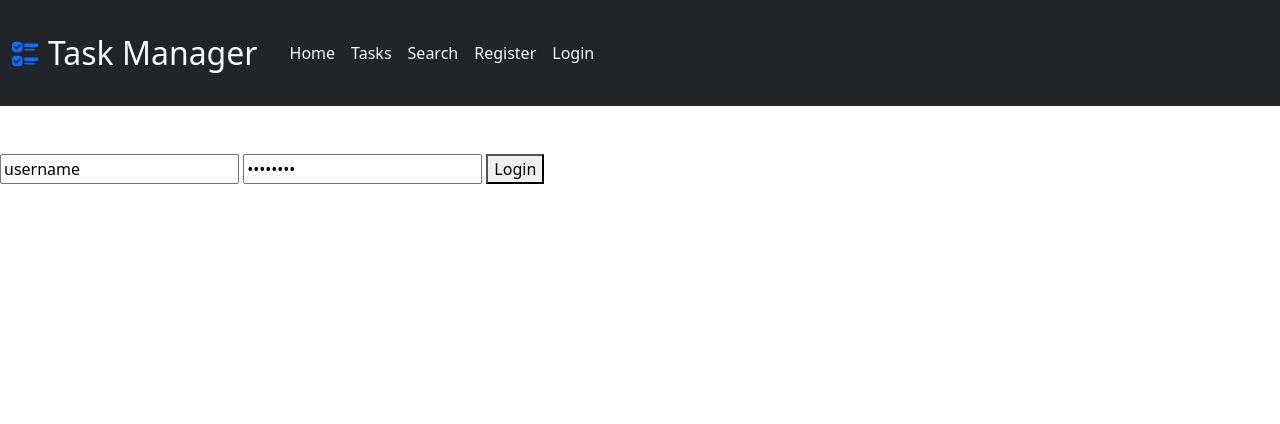
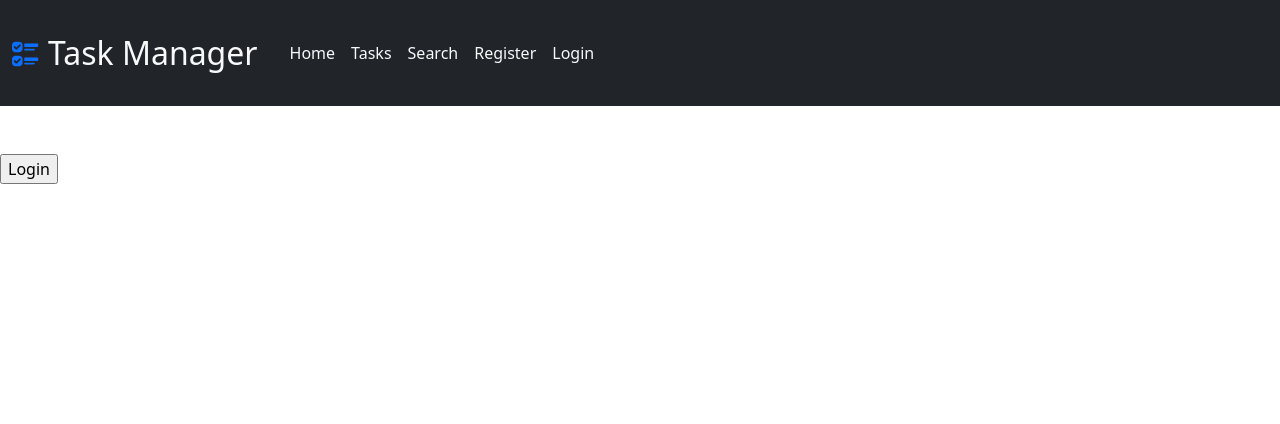
Before and after one commit to HosseinTahami/HW-98, a Django app: template HW15/TaskManager/template/login.html in a window 1280 px wide. Shown: the top 424 px of the page. Run offline with Django 4.2, Linux system fonts and the light colour scheme; the template is opened without the code that fills it: values that come from a table or form of the project are taken from there, others are empty.

Commit message:
refactor: Cleaned up the page

```diff
--- a/HW15/TaskManager/template/login.html
+++ b/HW15/TaskManager/template/login.html
@@ -4,8 +4,7 @@
 
 <form action="" method="post">
     {% csrf_token %}
-    <input type="text" name="username" value="username" placeholder="username">
-    <input type="password" name="password" value="password" placeholder="password">
-    <button>Login</button>
+    {{ form.as_p }}
+    <input type="submit" value="Login">
 </form>
 {% endblock %}
```
